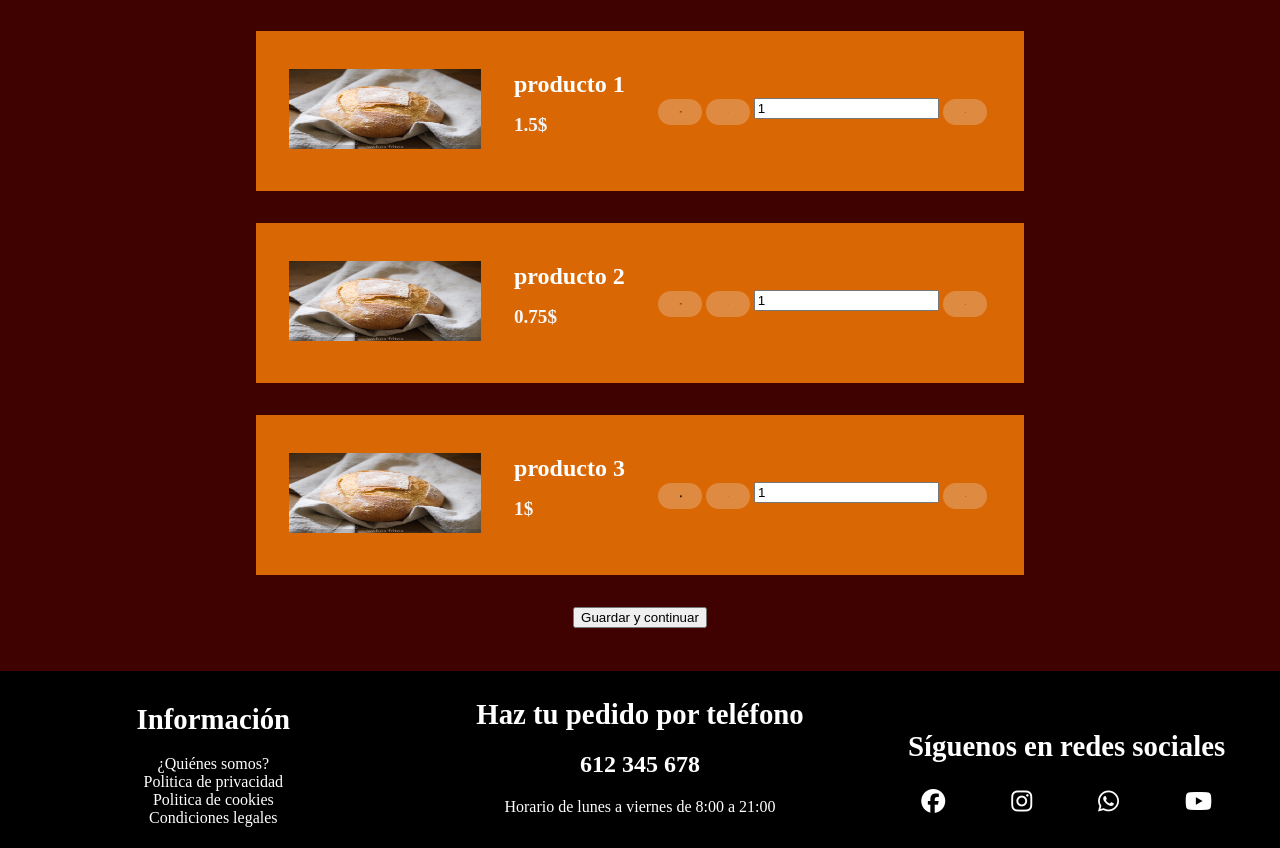
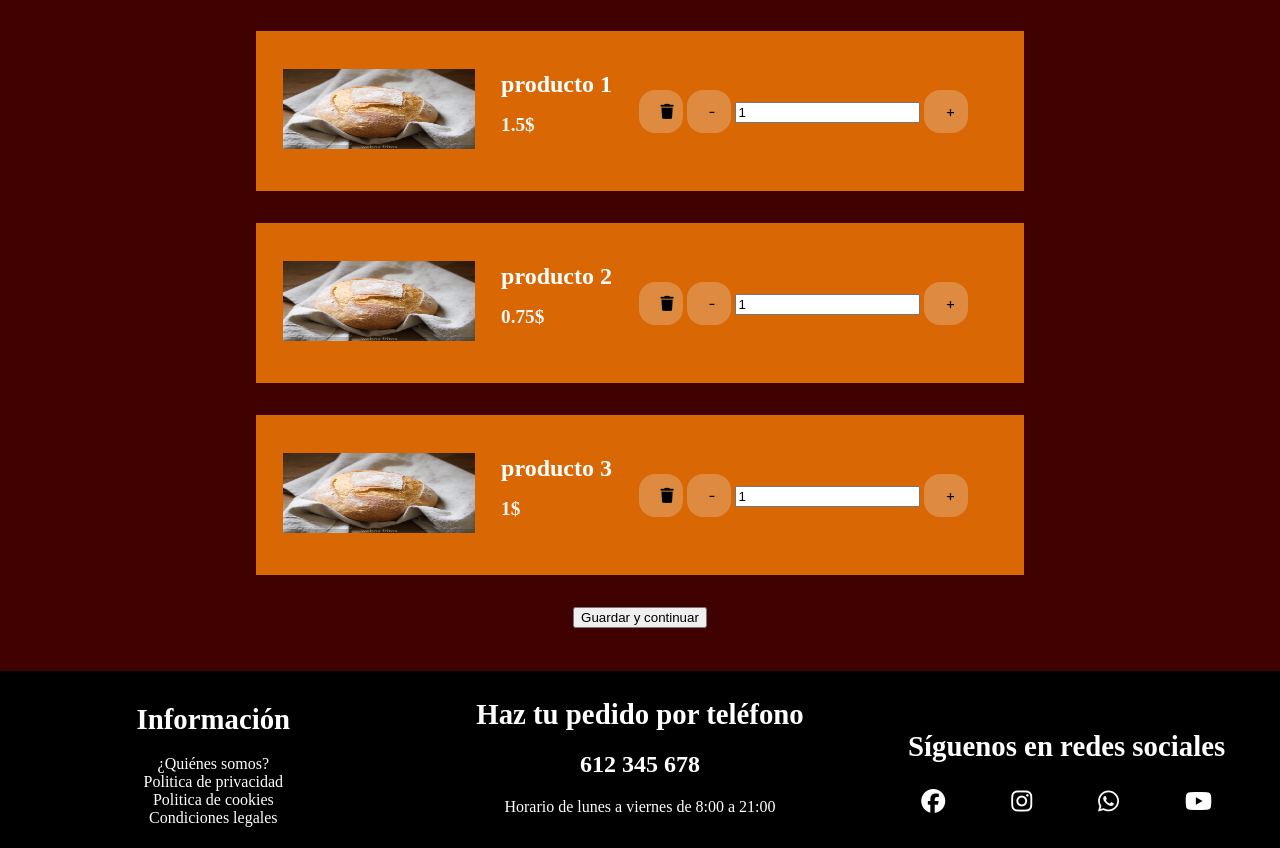
Before and after one commit to G4z1m3r/mi-primera-web, a plain HTML site: page WebPanaderia/carrito.html in a window 1280 px wide. Shown: the part 87-935 px from the top of the page. Drawn offline with Linux system fonts and the light colour scheme.

Commit message:
04/11/22 1

```diff
--- a/WebPanaderia/carrito.html
+++ b/WebPanaderia/carrito.html
@@ -36,7 +36,7 @@
         <h2>1.5$</h2>
       </div>
       <div class="carro-botones">
-        <button>P1</button>
+        <button><i class="fa-solid fa-trash"></i></button>
         <button>-</button>
         <input type="text" name="" id="" value="1">
         <button>+</button>
@@ -55,7 +55,7 @@
         <h2>0.75$</h2>
       </div>
       <div class="carro-botones">
-        <button>P1</button>
+        <button><i class="fa-solid fa-trash"></i></button>
         <button>-</button>
         <input type="text" name="" id="" value="1">
         <button>+</button>
--- a/WebPanaderia/styles/carrito.css
+++ b/WebPanaderia/styles/carrito.css
@@ -93,7 +93,7 @@ body{
 
 @media (min-width: 768px) {
   .carro-botones button {
-    font-size: 2px;
+    font-size: 15px;
     min-width: 20px;
   }
 }
```
